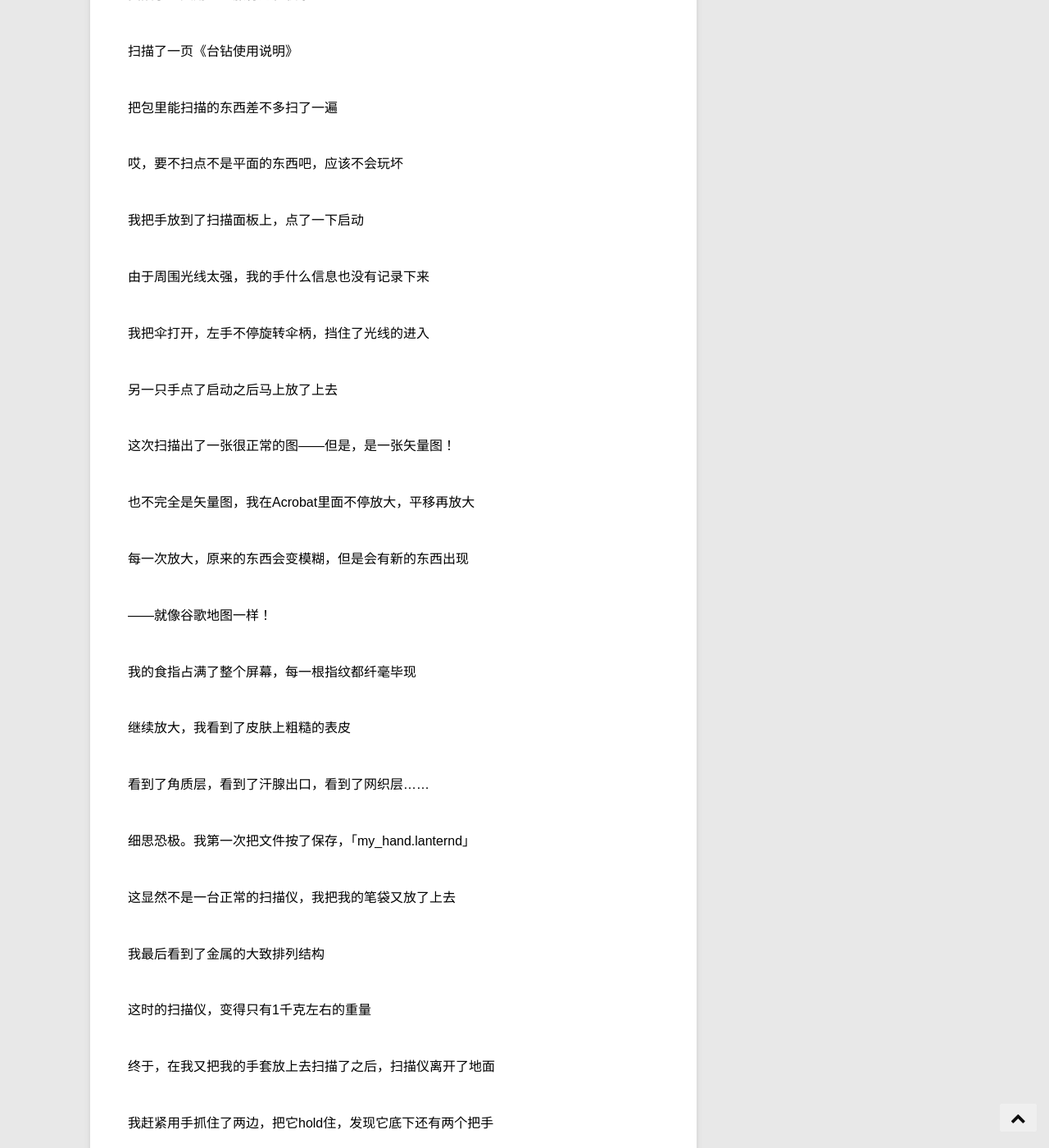
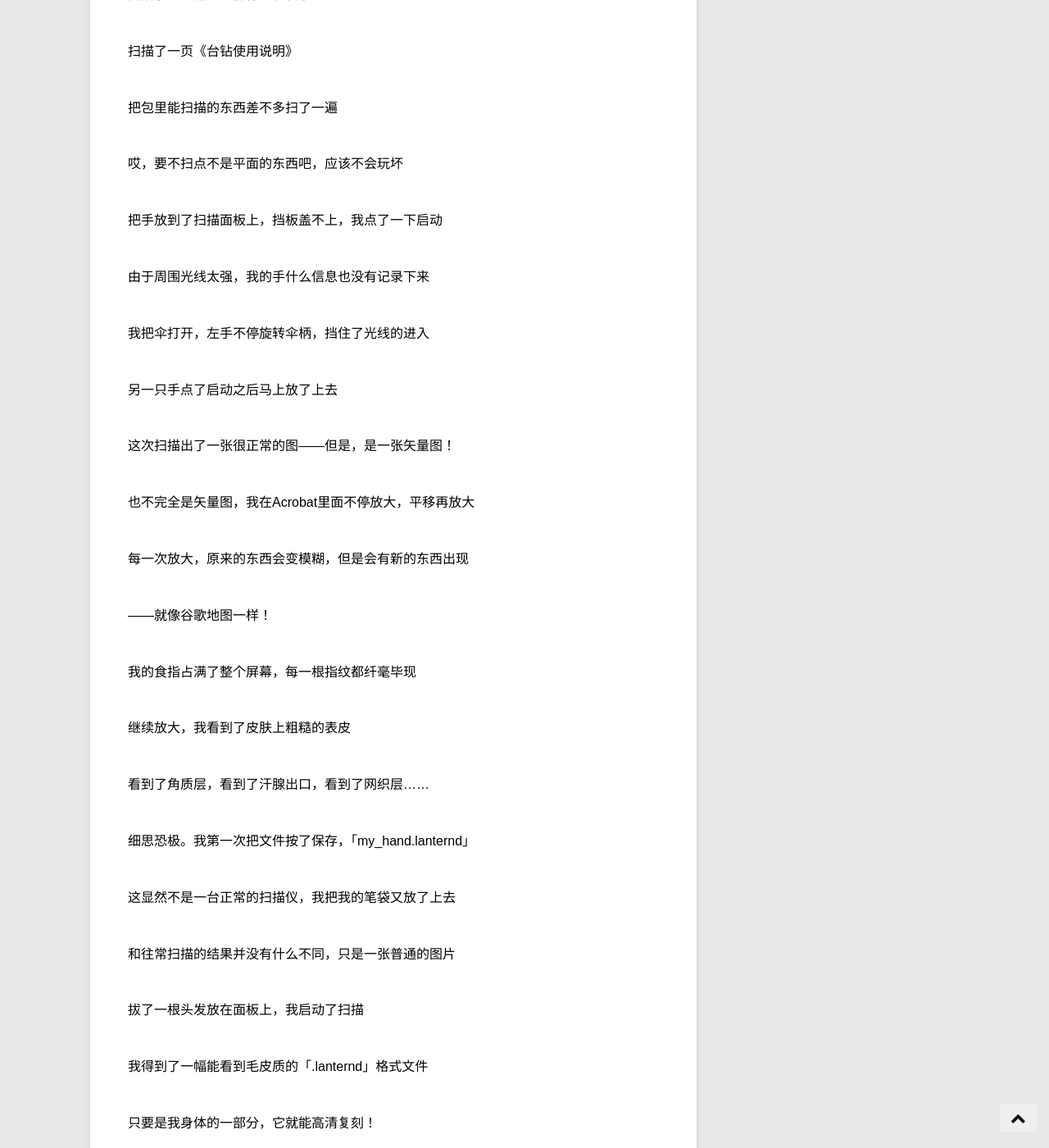
Before and after one commit to LanternD/lanternd.github.io, a Jekyll site: the page built from _posts/Witness/2016-03-10-scanner-found.md, in a window 1280 px wide and 1400 px high, scrolled down 2875 px. Shown: the whole window at 82% size. Built offline with Jekyll 4.4.1, drawn with Linux system fonts in a browser that asks for light colours; comment, search, counter and statistics services are not loaded; some of the changed text lies outside the part shown.

Commit message:
update post scanner found and about.md

```diff
--- a/_posts/Witness/2016-03-10-scanner-found.md
+++ b/_posts/Witness/2016-03-10-scanner-found.md
@@ -1,7 +1,7 @@
 ---
 layout: post
 title: 寻觅到的便携式平面图像数字化生成仪
-description: 带两个出口的四室结构。
+description: 带双通道的四室结构。
 permalink: /scanner-found/
 categories: [Blog, 视·界]
 tags: [扫描仪, 寻找, 生活, 开始]
@@ -90,7 +90,7 @@ date: 2016-03-10 12:23:34
 
 　哎，要不扫点不是平面的东西吧，应该不会玩坏
 
-　我把手放到了扫描面板上，点了一下启动
+　把手放到了扫描面板上，挡板盖不上，我点了一下启动
 
 　由于周围光线太强，我的手什么信息也没有记录下来
 
@@ -116,7 +116,13 @@ date: 2016-03-10 12:23:34
 
 　这显然不是一台正常的扫描仪，我把我的笔袋又放了上去
 
-　我最后看到了金属的大致排列结构
+　和往常扫描的结果并没有什么不同，只是一张普通的图片
+
+　拔了一根头发放在面板上，我启动了扫描
+
+　我得到了一幅能看到毛皮质的「.lanternd」格式文件
+
+　只要是我身体的一部分，它就能高清复刻！
 
 　这时的扫描仪，变得只有1千克左右的重量
 
@@ -148,4 +154,6 @@ date: 2016-03-10 12:23:34
 
 ------
 
+　我在想，它扫描别的人的话会不会有扫描我自己的效果呢？
+
 　「急，在线等！」
```
Also changed, not shown: about.md (+47 -37 lines).
